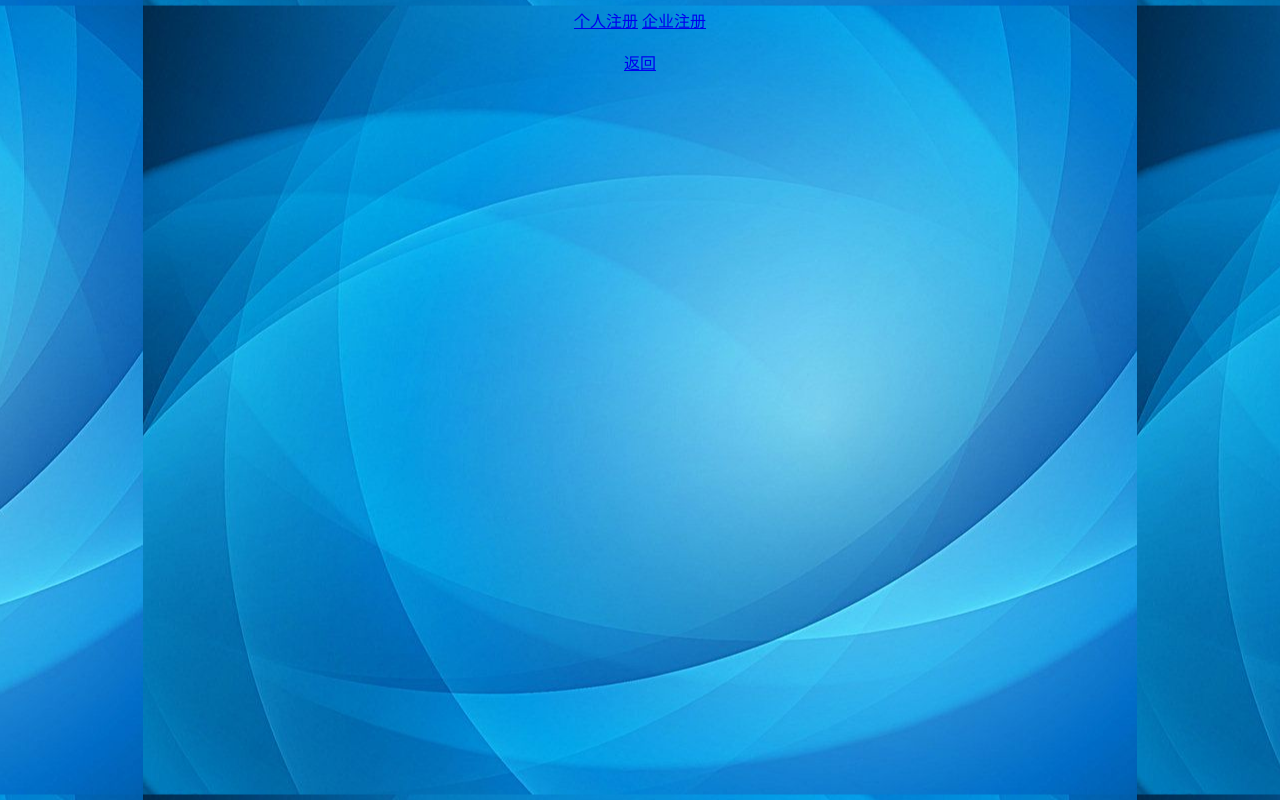
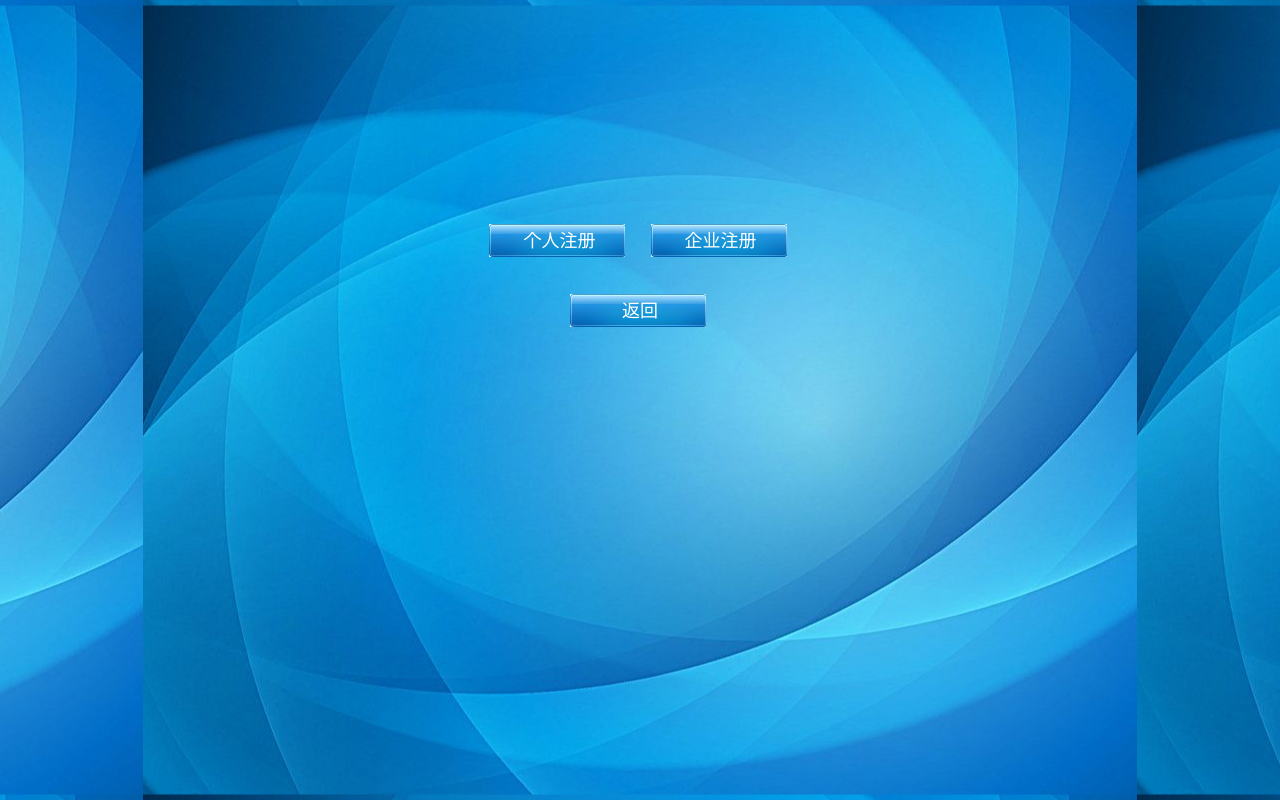
Before and after one commit to longwayya/talentRecruitmentSystem, a PHP site: page /Goto-signin.php in a window 1280 px wide. Run offline with PHP 8.4, Linux system fonts and the light colour scheme.

Commit message:
修改界面

```diff
--- a/Goto-signin.php
+++ b/Goto-signin.php
@@ -1,9 +1,17 @@
 <body style="background-image:url(2.jpg);background-position:center;">
  <meta charset="UTF-8">
  <title>注册</title>
- <style>       body{text-align:center}     </style>
-<a href="SignIn-personal.php"> 个人注册</a>
-<a href="SignIn-company.php"> 企业注册</a>
+ <style>      body{background:#fff;font-size:18px;font-family:"Arial", "Tahoma", "微软雅黑", "雅黑";
+line-height:18px;padding:0px;margin:0px;text-align:center}
+div{padding:18px}
+img{border:0px;vertical-align:middle;padding:0;margin:0}
+input, button{font-family:"Arial", "Tahoma", "微软雅黑", "雅黑";border:0;
+vertical-align:middle;margin:8px;line-height:18px;font-size:18px}
+.btn{width:140px;height:36px;line-height:18px;font-size:18px;
+background:url("1.1.jpg") no-repeat left top;color:#FFF;padding-bottom:4px}  </style>
+<br/><br/><br/><br/><br/><br/><br/><br/><br/><br/><br/><br/>
+<a href="SignIn-personal.php"> <input class="btn" type="button" value="个人注册"></a>
+<a href="SignIn-company.php"> <input class="btn" type="button" value="企业注册"></a>
 <br/><br/>
-<a href="index.php"> 返回</a>
+<a href="index.php"> <input class="btn" type="button" value="返回"></a>
 </body>
```
